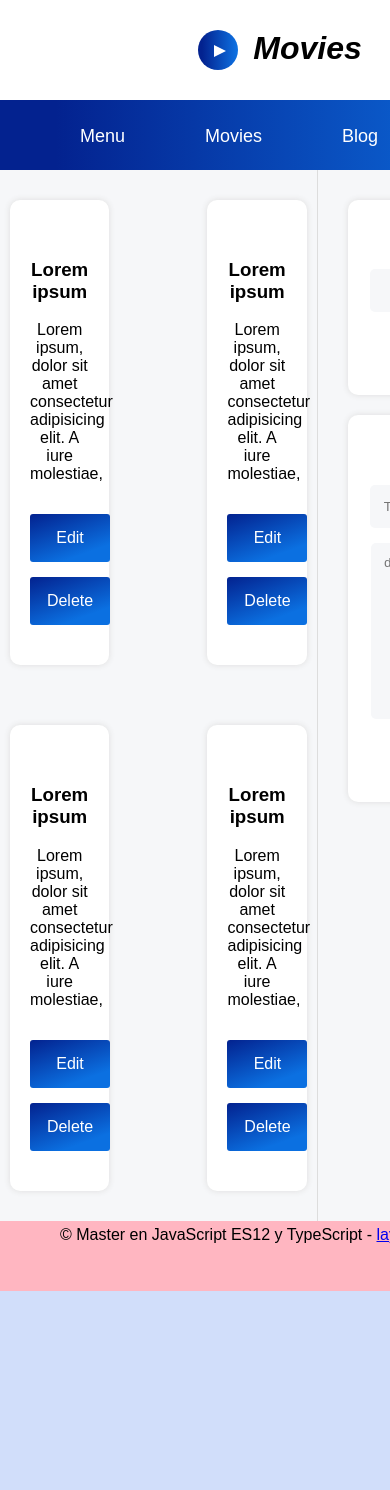
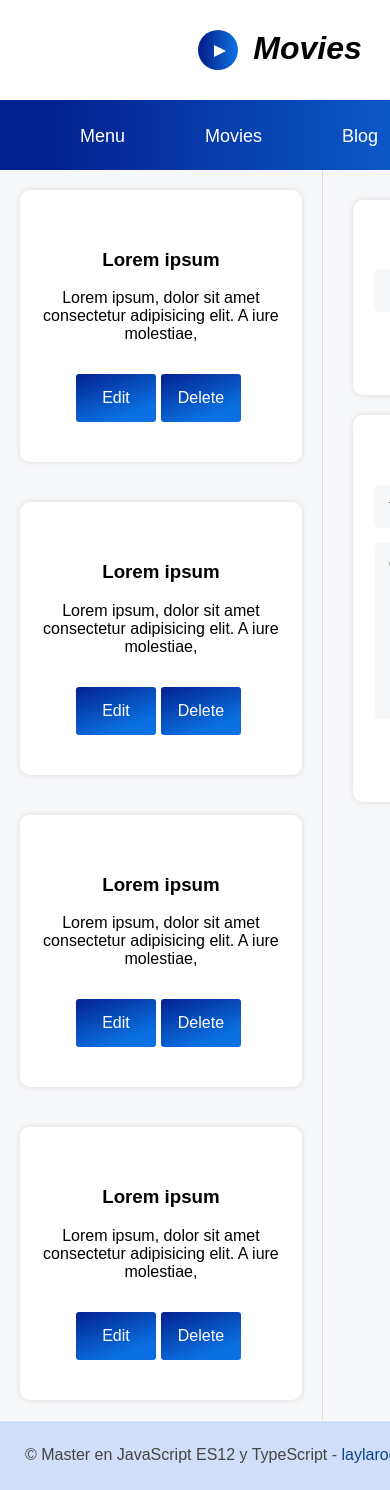
Before and after one commit to laylarodas/app-movies, a React (Vite) app: page / in a window 390 px wide. Shown: the top 1490 px of the page. Before the commit the page ends 1291 px from the top, so only its background shows below. Built offline with nearby package versions, Linux system fonts and the light colour scheme.

Commit message:
creando componentes

```diff
--- a/index.html
+++ b/index.html
@@ -4,7 +4,7 @@
     <meta charset="UTF-8" />
     <link rel="icon" type="image/svg+xml" href="/vite.svg" />
     <meta name="viewport" content="width=device-width, initial-scale=1.0" />
-    <link rel="stylesheet" href="assets/css/styles.css" />
+    <link rel="stylesheet" type="text/css" href="assets/css/styles.css" />
     <title>App Movies</title>
   </head>
   <body>
--- a/src/App.jsx
+++ b/src/App.jsx
@@ -1,6 +1,9 @@
 import { useState } from 'react'
 import reactLogo from './assets/react.svg'
 import viteLogo from '/vite.svg'
+import { ListMovies } from './Components/ListMovies'
+import { Search } from './Components/Search'
+import { Add } from './Components/Add'
 
 
 function App() {
@@ -24,47 +27,11 @@ function App() {
           </ul>
         </nav>
         <section className='content'>
-          <article className='movieItem'>
-            <h3 className='title'>Lorem ipsum</h3>
-            <p className='description'>Lorem ipsum, dolor sit amet consectetur adipisicing elit. A iure molestiae,</p>
-            <button className='edit'>Edit</button>
-            <button className='delete'>Delete</button>
-          </article>
-          <article className='movieItem'>
-            <h3 className='title'>Lorem ipsum</h3>
-            <p className='description'>Lorem ipsum, dolor sit amet consectetur adipisicing elit. A iure molestiae,</p>
-            <button className='edit'>Edit</button>
-            <button className='delete'>Delete</button>
-          </article>
-          <article className='movieItem'>
-            <h3 className='title'>Lorem ipsum</h3>
-            <p className='description'>Lorem ipsum, dolor sit amet consectetur adipisicing elit. A iure molestiae,</p>
-            <button className='edit'>Edit</button>
-            <button className='delete'>Delete</button>
-          </article>
-          <article className='movieItem'>
-            <h3 className='title'>Lorem ipsum</h3>
-            <p className='description'>Lorem ipsum, dolor sit amet consectetur adipisicing elit. A iure molestiae,</p>
-            <button className='edit'>Edit</button>
-            <button className='delete'>Delete</button>
-          </article>
+          <ListMovies />
         </section>
         <aside className='lateral'>
-          <div className='search'>
-            <h3 className='title'>Search</h3>
-            <form action="">
-              <input type="text" />
-              <button>Submit</button>
-            </form>
-          </div>
-          <div className='add'>
-            <h3>Add Movie</h3>
-            <form action="">
-              <input type="text" placeholder='Title'/>
-              <textarea name="" id="" cols="30" rows="10" placeholder='description'></textarea>
-              <input type="submit" value="save"/>
-            </form>
-          </div>
+          <Search />
+          <Add />
         </aside>
         <footer className='footer'>
           &copy; Master en JavaScript ES12 y TypeScript - <a href="http://laylarodasweb.es">laylarodasweb.es</a>
--- /dev/null
+++ b/src/Components/Add.jsx
@@ -0,0 +1,14 @@
+import React from 'react'
+
+export const Add = () => {
+  return (
+    <div className='add'>
+        <h3>Add Movie</h3>
+        <form action="">
+            <input type="text" placeholder='Title'/>
+            <textarea name="" id="" cols="30" rows="10" placeholder='description'></textarea>
+            <input type="submit" value="save"/>
+        </form>
+    </div>
+  )
+}
--- /dev/null
+++ b/src/Components/ListMovies.jsx
@@ -0,0 +1,32 @@
+import React from 'react'
+
+export const ListMovies = () => {
+  return (
+    <>
+        <article className='movieItem'>
+            <h3 className='title'>Lorem ipsum</h3>
+            <p className='description'>Lorem ipsum, dolor sit amet consectetur adipisicing elit. A iure molestiae,</p>
+            <button className='edit'>Edit</button>
+            <button className='delete'>Delete</button>
+          </article>
+          <article className='movieItem'>
+            <h3 className='title'>Lorem ipsum</h3>
+            <p className='description'>Lorem ipsum, dolor sit amet consectetur adipisicing elit. A iure molestiae,</p>
+            <button className='edit'>Edit</button>
+            <button className='delete'>Delete</button>
+          </article>
+          <article className='movieItem'>
+            <h3 className='title'>Lorem ipsum</h3>
+            <p className='description'>Lorem ipsum, dolor sit amet consectetur adipisicing elit. A iure molestiae,</p>
+            <button className='edit'>Edit</button>
+            <button className='delete'>Delete</button>
+          </article>
+          <article className='movieItem'>
+            <h3 className='title'>Lorem ipsum</h3>
+            <p className='description'>Lorem ipsum, dolor sit amet consectetur adipisicing elit. A iure molestiae,</p>
+            <button className='edit'>Edit</button>
+            <button className='delete'>Delete</button>
+          </article>
+    </>
+  )
+}
--- /dev/null
+++ b/src/Components/Search.jsx
@@ -0,0 +1,13 @@
+import React from 'react'
+
+export const Search = () => {
+  return (
+    <div className='search'>
+       <h3 className='title'>Search</h3>
+        <form action="">
+            <input type="text" />
+            <button>Submit</button>
+        </form>
+    </div>
+  )
+}
--- a/src/assets/css/styles.css
+++ b/src/assets/css/styles.css
@@ -106,6 +106,7 @@ body{
 }
 
 .movieItem{
+    flex-grow: 1;
     width: 20%;
     background: #ffff;
     border-radius: 10px;
@@ -180,8 +181,48 @@ input[type="button"] {
     border-color: transparent;
 }
 
+/* Styles - FOOTER*/
+
 .footer{
     grid-area: footer;
-    border: 5px solid #0000;
-    background-color: lightpink;
+    background: #d1defa;
+    color: #454545;
+    border-top: 1px solid #ffff;
+    text-align: left;
+    line-height: 68px;
+    padding-left: 25px;
 }
+
+
+.footer a {
+    color:  #0b468a;
+    text-decoration: none;
+}
+
+
+
+@media (max-width: 1190px){
+    .content{
+
+        justify-content: center;
+        align-items: center;
+    }
+
+    .movieItem{
+        width: 40%;
+        margin: 10px;
+    }
+}
+
+@media (max-width: 980px){
+    .content{
+        flex-flow: column wrap;
+        justify-content: center;
+        align-items: center;
+    }
+
+    .movieItem{
+        width: 80%;
+        margin: 20px 10px;
+    }
+}
```
